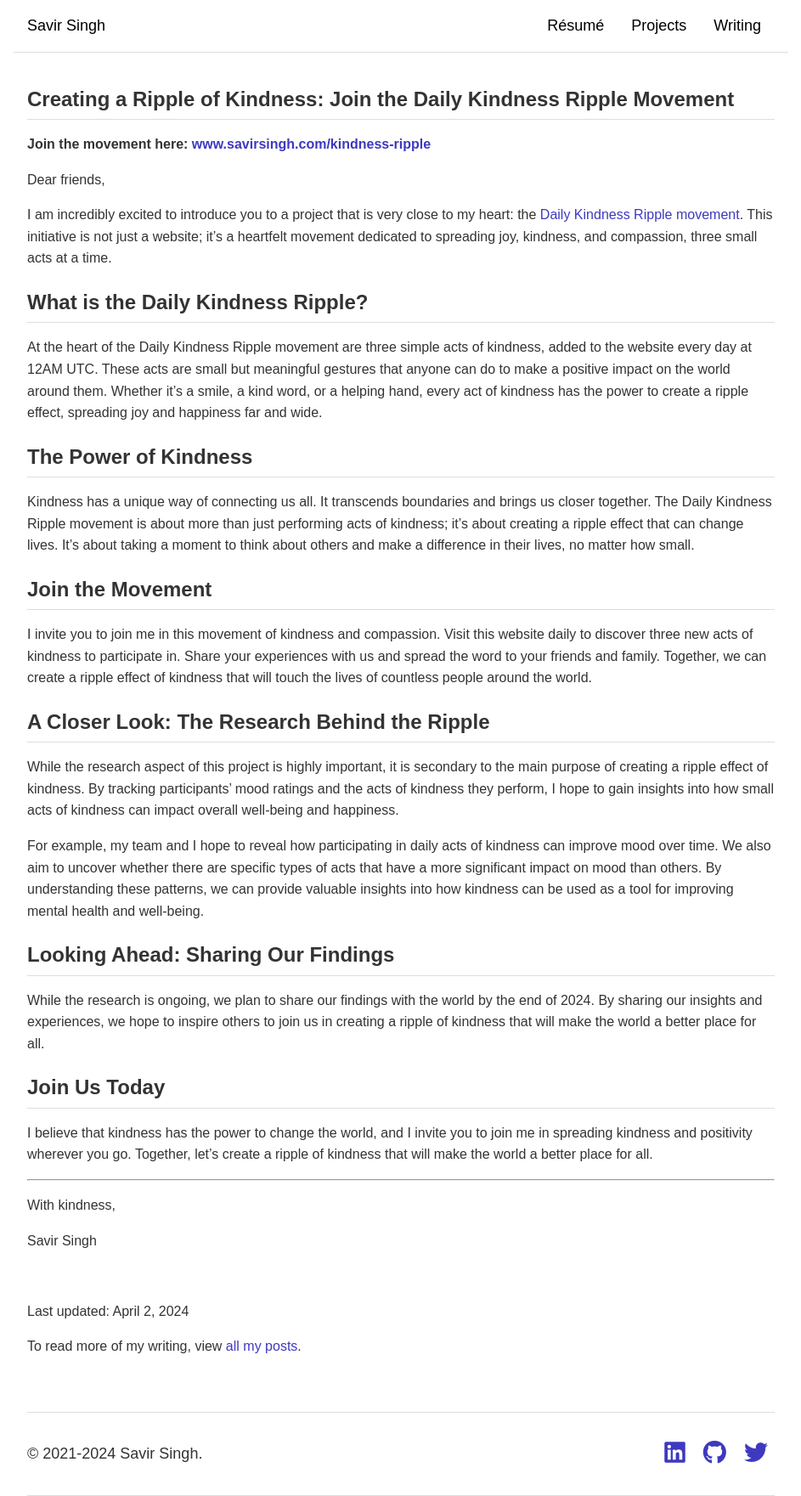
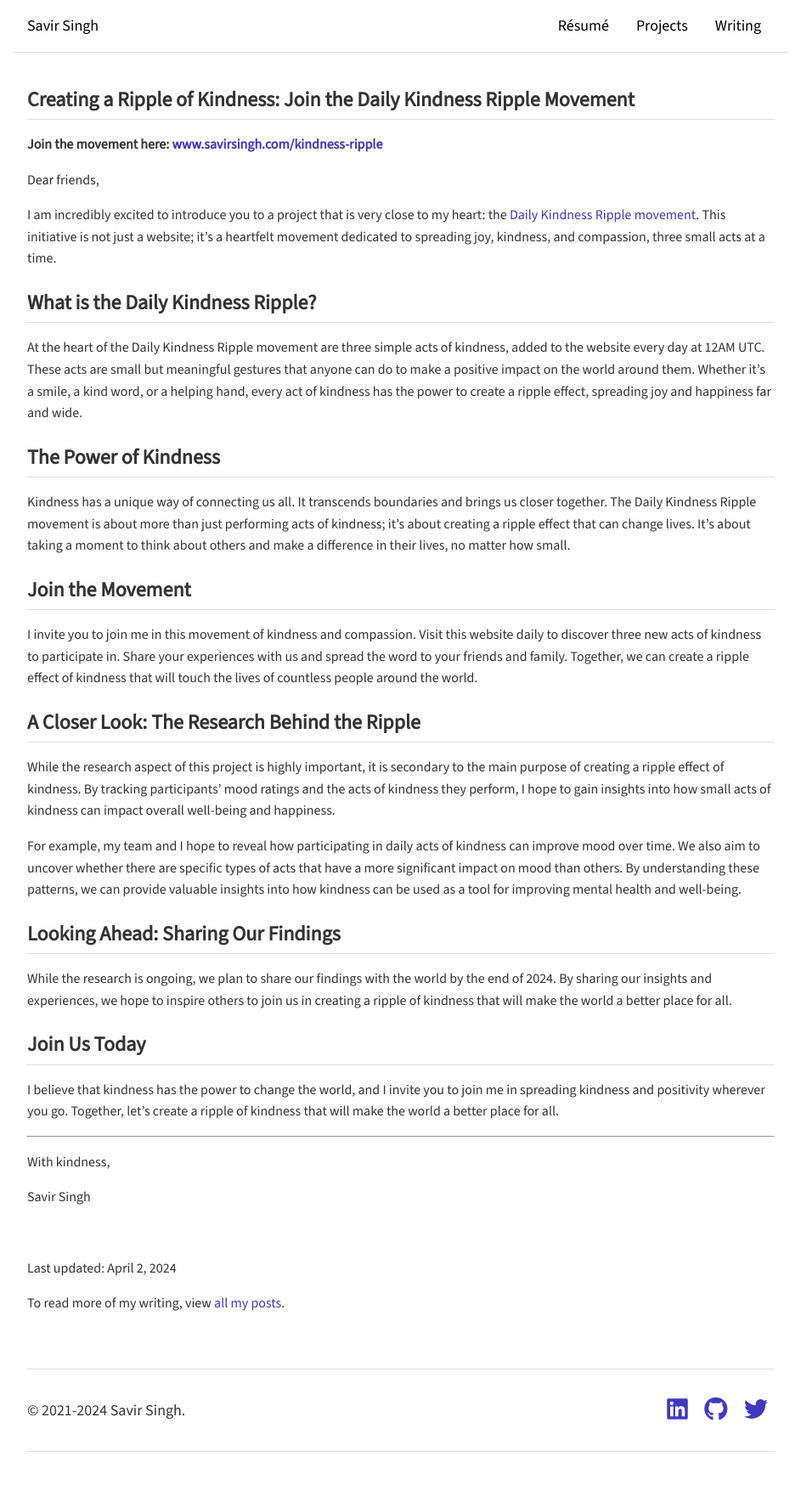
Before and after one commit to savirsingh/savirsingh.github.io, a Jekyll site: the page built from _posts/2024-04-01-kindness-ripple.md, in a window 1280 px wide. Shown: the whole page at 85% size, without its empty margins (168-1111 px from the left). Built offline with Jekyll 4.4.1, drawn with Linux system fonts in a browser that asks for light colours; after the commit the page ends 1709 px from its top, so only the background shows below that.

Commit message:
Update post.html

```diff
--- a/_layouts/post.html
+++ b/_layouts/post.html
@@ -8,7 +8,7 @@
     <link rel="icon" href="/whitelogo.png">
     <link rel="preconnect" href="https://fonts.googleapis.com">
 <link rel="preconnect" href="https://fonts.gstatic.com" crossorigin>
-<link href="https://fonts.googleapis.com/css2?family=Roboto&display=swap" rel="stylesheet">
+<link href="https://fonts.googleapis.com/css2?family=Source%20Sans%203&display=swap" rel="stylesheet">
 <link rel="stylesheet" href="https://cdnjs.cloudflare.com/ajax/libs/font-awesome/6.0.0-beta3/css/all.min.css">
 </head>
 <body>
```
